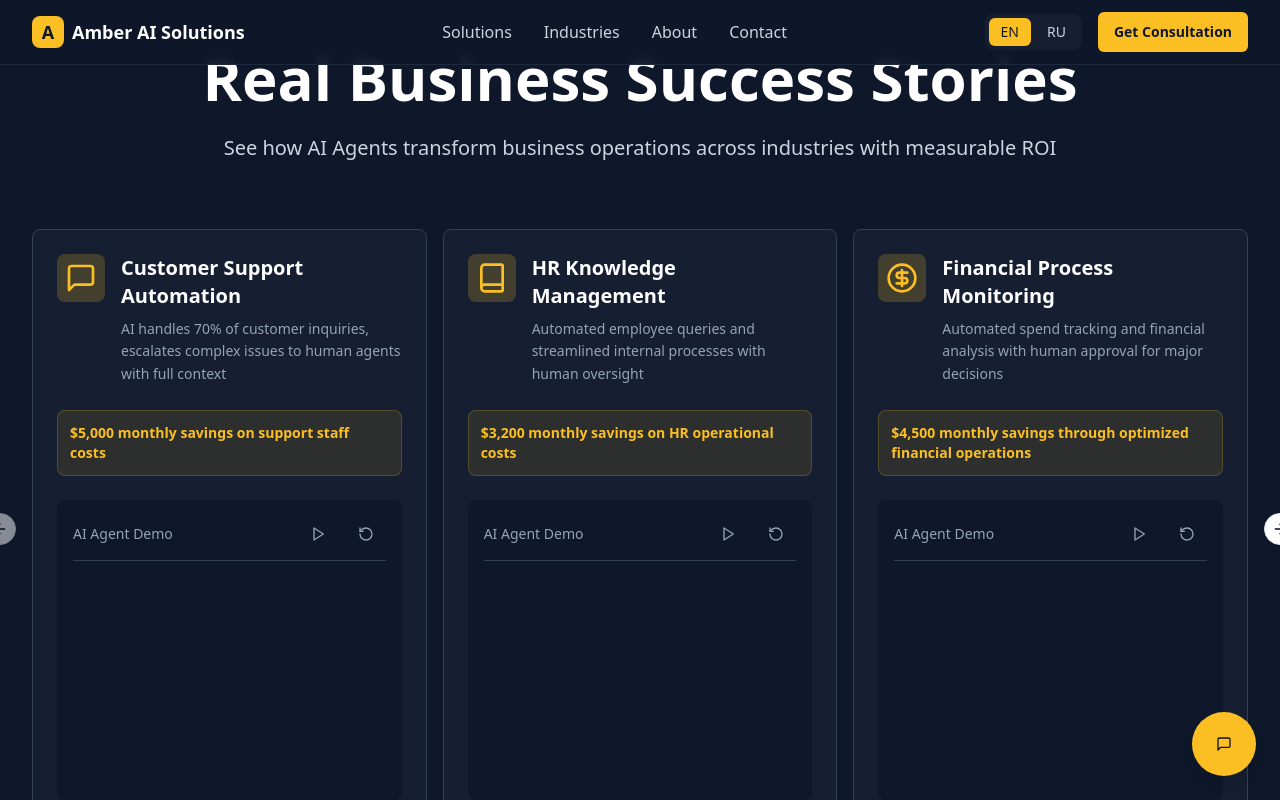
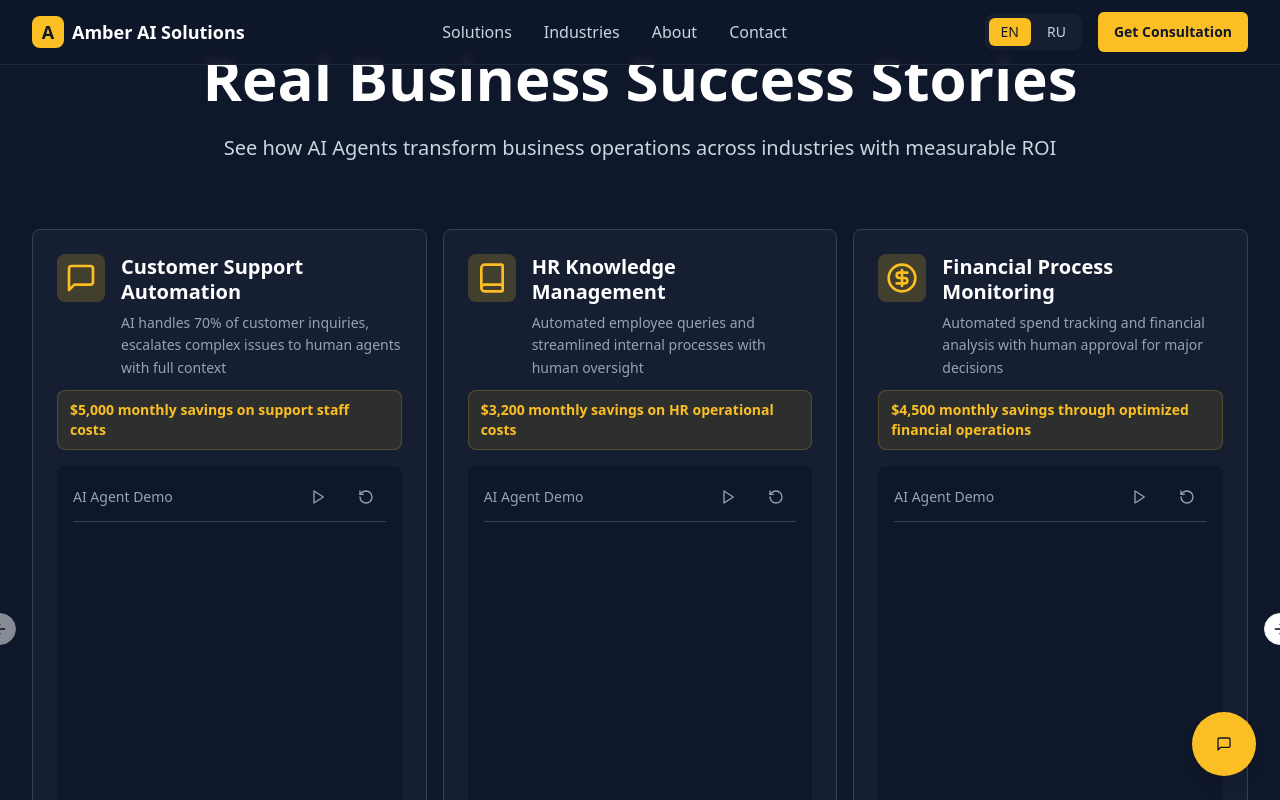
Before and after one commit to Abrosmaan/amber-ai-automator, a React (Vite) app: page / in a window 1280 px wide. Shown: the top 800 px of the page. Built offline with nearby package versions, Linux system fonts and the light colour scheme.

Commit message:
Fix: Ensure consistent card and element heights
Adjusted AIAgentMockup.tsx to enforce a fixed height of 800px for all cards, ensuring all elements are visible and aligned. Modified the layout to maintain consistent heights for chat interfaces, ROI highlights, and other elements within each card.

```diff
--- a/src/components/AIAgentMockup.tsx
+++ b/src/components/AIAgentMockup.tsx
@@ -85,27 +85,27 @@ const AIAgentMockup: React.FC<AIAgentMockupProps> = ({ mockup, index }) => {
   };
 
   return (
-    <Card className="bg-slate-800/50 border-slate-700 hover:border-amber-400/30 transition-all duration-300 h-[600px] flex flex-col">
+    <Card className="bg-slate-800/50 border-slate-700 hover:border-amber-400/30 transition-all duration-300 h-[800px] flex flex-col">
       <CardContent className="p-6 h-full flex flex-col">
         {/* Header - Fixed height */}
-        <div className="flex items-start space-x-4 mb-6 flex-shrink-0">
+        <div className="flex items-start space-x-4 mb-4 flex-shrink-0 h-[120px]">
           <div className="w-12 h-12 bg-amber-400/20 rounded-lg flex items-center justify-center flex-shrink-0">
             {mockup.icon}
           </div>
           <div className="flex-1 min-w-0">
-            <h3 className="text-xl font-semibold text-white mb-2 line-clamp-2">{mockup.title}</h3>
-            <p className="text-slate-400 text-sm leading-relaxed line-clamp-3">{mockup.description}</p>
+            <h3 className="text-xl font-semibold text-white mb-2 line-clamp-2 leading-tight">{mockup.title}</h3>
+            <p className="text-slate-400 text-sm leading-relaxed line-clamp-4">{mockup.description}</p>
           </div>
         </div>
 
         {/* ROI Highlight - Fixed height */}
-        <div className="bg-amber-400/10 border border-amber-400/20 rounded-lg p-3 mb-6 flex-shrink-0">
+        <div className="bg-amber-400/10 border border-amber-400/20 rounded-lg p-3 mb-4 flex-shrink-0 h-[60px] flex items-center">
           <p className="text-amber-400 font-semibold text-sm">{mockup.roi}</p>
         </div>
 
         {/* Chat Interface - Fixed height container */}
-        <div className="bg-slate-900 rounded-lg p-4 mb-4 flex flex-col h-[300px] flex-shrink-0">
-          <div className="flex items-center justify-between mb-4 pb-2 border-b border-slate-700 flex-shrink-0">
+        <div className="bg-slate-900 rounded-lg p-4 mb-4 flex flex-col h-[420px] flex-shrink-0">
+          <div className="flex items-center justify-between mb-4 pb-2 border-b border-slate-700 flex-shrink-0 h-[40px]">
             <div className="text-slate-400 text-sm">AI Agent Demo</div>
             <div className="flex space-x-2">
               <Button
@@ -155,8 +155,8 @@ const AIAgentMockup: React.FC<AIAgentMockupProps> = ({ mockup, index }) => {
           </div>
         </div>
 
-        {/* Metrics - Fixed height container */}
-        <div className="h-24 flex items-center flex-shrink-0">
+        {/* Metrics/Button - Fixed height container */}
+        <div className="h-[120px] flex items-center flex-shrink-0">
           {showMetrics ? (
             <div className="grid grid-cols-2 gap-3 w-full animate-in slide-in-from-bottom-2 duration-500">
               {Object.entries(mockup.metrics).map(([key, value]) => (
@@ -169,7 +169,7 @@ const AIAgentMockup: React.FC<AIAgentMockupProps> = ({ mockup, index }) => {
           ) : (
             <Button
               onClick={handlePlay}
-              className="w-full bg-slate-700 hover:bg-slate-600 text-white"
+              className="w-full bg-slate-700 hover:bg-slate-600 text-white h-12"
               disabled={isPlaying}
             >
               <Play className="mr-2 h-4 w-4" />
```
